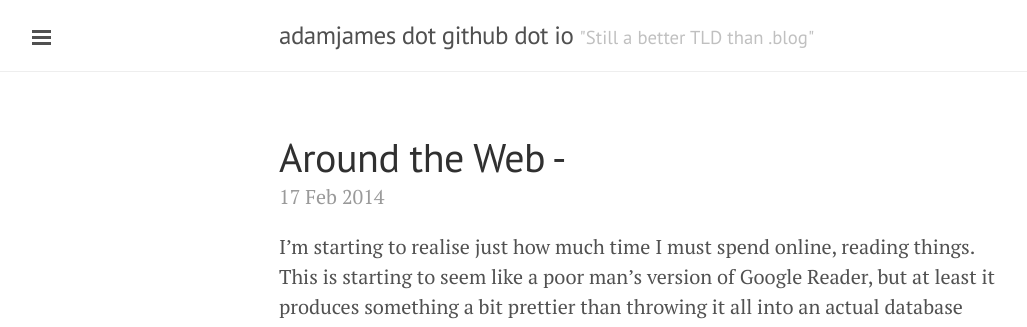
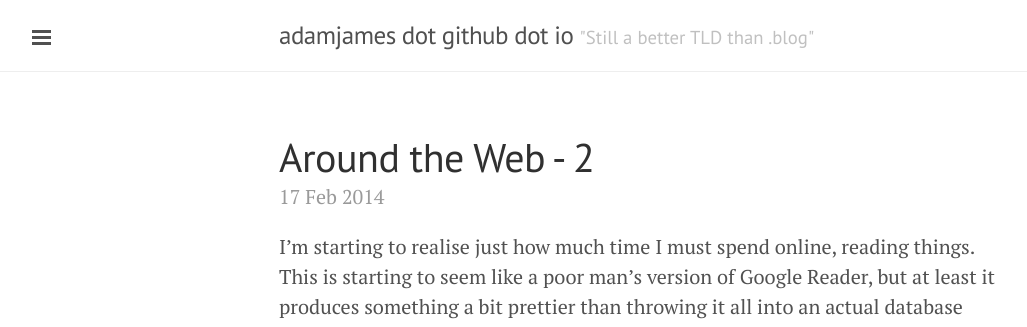
Before and after one commit to adamjames/adamjames.github.io, a Jekyll site: the page built from _posts/2014-02-17-around-the-web-2.md, in a window 1280 px wide. Shown: the top 327 px of the page, without its empty margins (1-1028 px from the left). Built offline with Jekyll 4.4.1, drawn with Linux system fonts in a browser that asks for light colours; Markdown is read by kramdown in place of the engine named in the settings.

Commit message:
Remove the #, just in case...
The publish isn't happening. That's odd.

```diff
--- a/_posts/2014-02-17-around-the-web-2.md
+++ b/_posts/2014-02-17-around-the-web-2.md
@@ -1,5 +1,5 @@
 ---
-title: Around the Web - #2
+title: Around the Web - 2
 description: Interesting links and content.
 layout: post
 tags:
```
